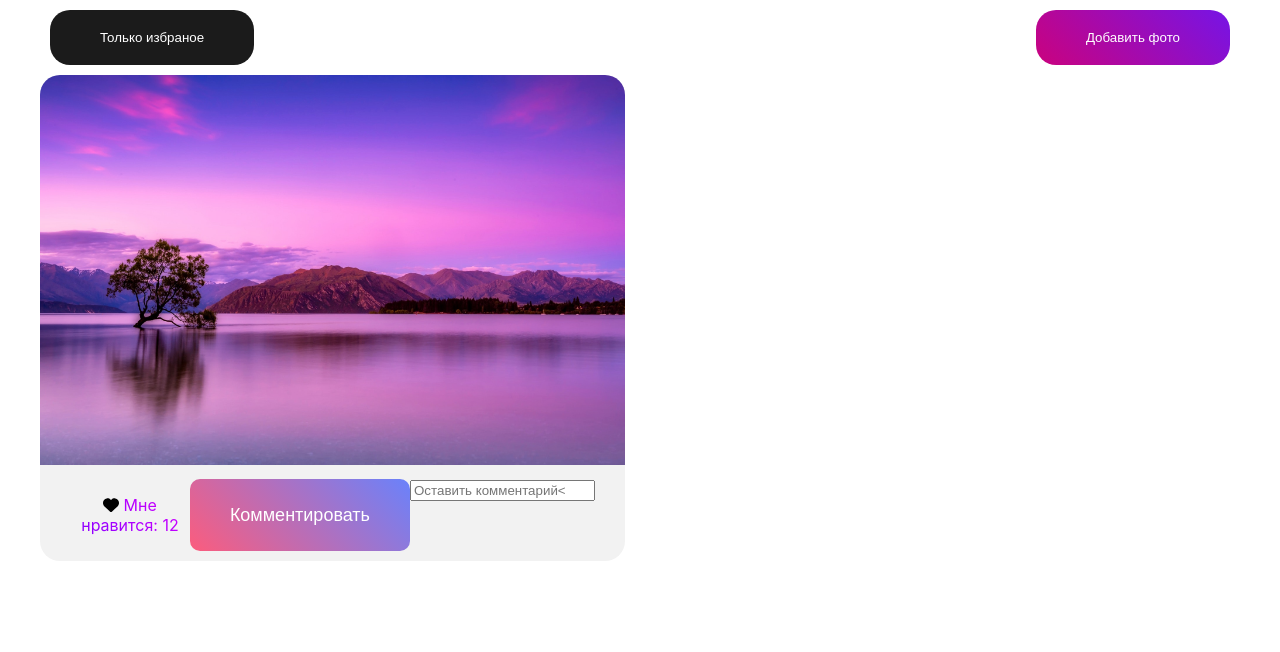
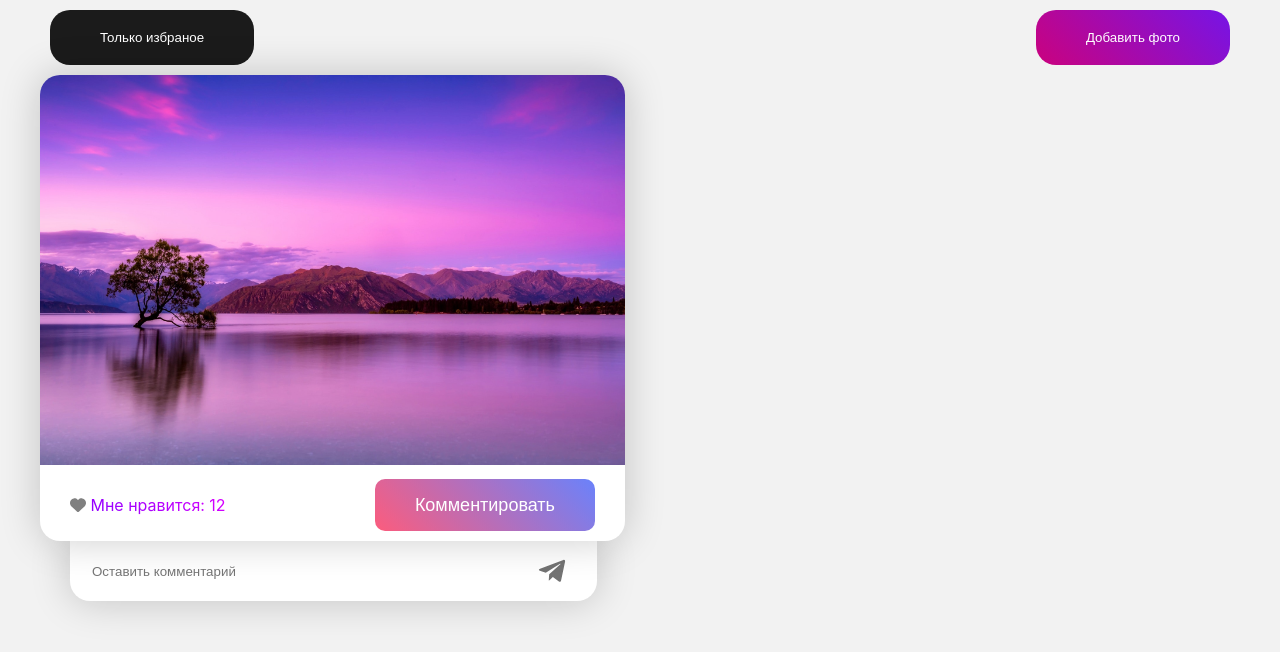
Before and after one commit to loppy33/gallery-react, a React (Create React App) app: page / in a window 1280 px wide. Both pictures are taken after a click on the button "Комментировать". Shown: the top 652 px of the page. Built offline with nearby package versions, Linux system fonts and the light colour scheme.

Commit message:
add style, fix comment section

```diff
--- a/package.json
+++ b/package.json
@@ -11,6 +11,7 @@
     "@testing-library/user-event": "^13.5.0",
     "react": "^18.2.0",
     "react-dom": "^18.2.0",
+    "react-icons": "^4.8.0",
     "react-scripts": "5.0.1",
     "web-vitals": "^2.1.4"
   },
--- a/src/App.css
+++ b/src/App.css
@@ -6,3 +6,7 @@
   flex-direction: column;
   margin: auto;
 }
+
+body {
+  background-color: #f2f2f2;
+}
--- a/src/components/cardItem/cardItem.css
+++ b/src/components/cardItem/cardItem.css
@@ -1,16 +1,15 @@
-
-
 .cardBody {
     width: calc(50% - 15px);
     border-radius: 20px;
-    background-color: #f2f2f2;
-    overflow: hidden;
     margin-bottom: 20px;
+    background-color: #fff;
+    box-shadow: 0 0 40px rgba(0, 0, 0, 0.20);
 }
 
 
 .cardImage {
     width: 100%;
+    border-radius: 20px 20px 0 0;
 }
 
 .cardContent {
@@ -18,6 +17,7 @@
     justify-content: space-between;
     padding: 10px 30px;
     user-select: none;
+    position: relative;
 }
 
 .like {
@@ -33,6 +33,53 @@
     background: linear-gradient(45deg, #FC5C7D, #6A82FB);
     padding: 0 40px;
     color: #fff;
-    font-size:  18px;
+    font-size: 18px;
     cursor: pointer;
+
 }
+
+
+.commentSection {
+    position: absolute;
+    bottom: 0;
+    transform: translateY(100%);
+    width: 90%;
+    box-shadow: 0 0 40px rgba(0, 0, 0, 0.20);
+    border-radius: 0 0 20px 20px;
+    overflow: hidden;
+    padding: 5px 20px;
+    box-sizing: border-box;
+    background-color: #fff;
+    z-index: -100;
+
+}
+
+.commentInput {
+    box-sizing: border-box;
+    width: calc(100% - 50px);
+    height: 50px;
+    border: none;
+    outline-style: none;
+    vertical-align: middle;
+    transition: 0.3s;
+
+}
+
+.commentButton {
+    width: 50px;
+    height: 50px;
+    padding: 10px;
+    box-sizing: border-box;
+    border: none;
+    cursor: pointer;
+    color: black;
+    vertical-align: middle;
+    background-color: #fff;
+    color: #737373;
+    transition: 0.3s;
+
+}
+
+.commentButton:hover {
+    color: #6A82FB;
+}
--- a/src/components/cardItem/cardItem.js
+++ b/src/components/cardItem/cardItem.js
@@ -7,6 +7,8 @@ import './cardItem.css';
 import { FontAwesomeIcon } from '@fortawesome/react-fontawesome'
 
 import { faHeart } from '@fortawesome/free-solid-svg-icons'
+import { FaTelegramPlane } from 'react-icons/fa';
+
 // https://fontawesome.com/
 
 
@@ -56,6 +58,7 @@ const CardItem = (props) => {
 
                     if (canLike) {
                         setCanLike(false)
+
                         setLikesCount(state => state + 1);
 
                     }
@@ -70,14 +73,15 @@ const CardItem = (props) => {
                     <div className="icon">
 
                     </div>
-                    <p><FontAwesomeIcon icon={faHeart} /> Мне нравится: {likesCount}</p>
+                    <p><FontAwesomeIcon icon={faHeart} color={canLike ? 'gray' : 'red'} /> Мне нравится: {likesCount}</p>
                 </div>
                 <button className="cardButton" onClick={handleCommentButtonClick}>Комментировать</button>
-                {isCommenting && (
+                {isCommenting &&
                     <div className="commentSection">
-                        <input className="leaveCommentButton" placeholder="Оставить комментарий<"></input>
+                        <input className="commentInput" placeholder="Оставить комментарий"></input>
+                        <FaTelegramPlane className="commentButton"/>
                     </div>
-                )}
+                }
             </div>
             <div className="cardComments">
 
```
Also changed, not shown: 1 other file (tests, documents, lock files or other folders).
